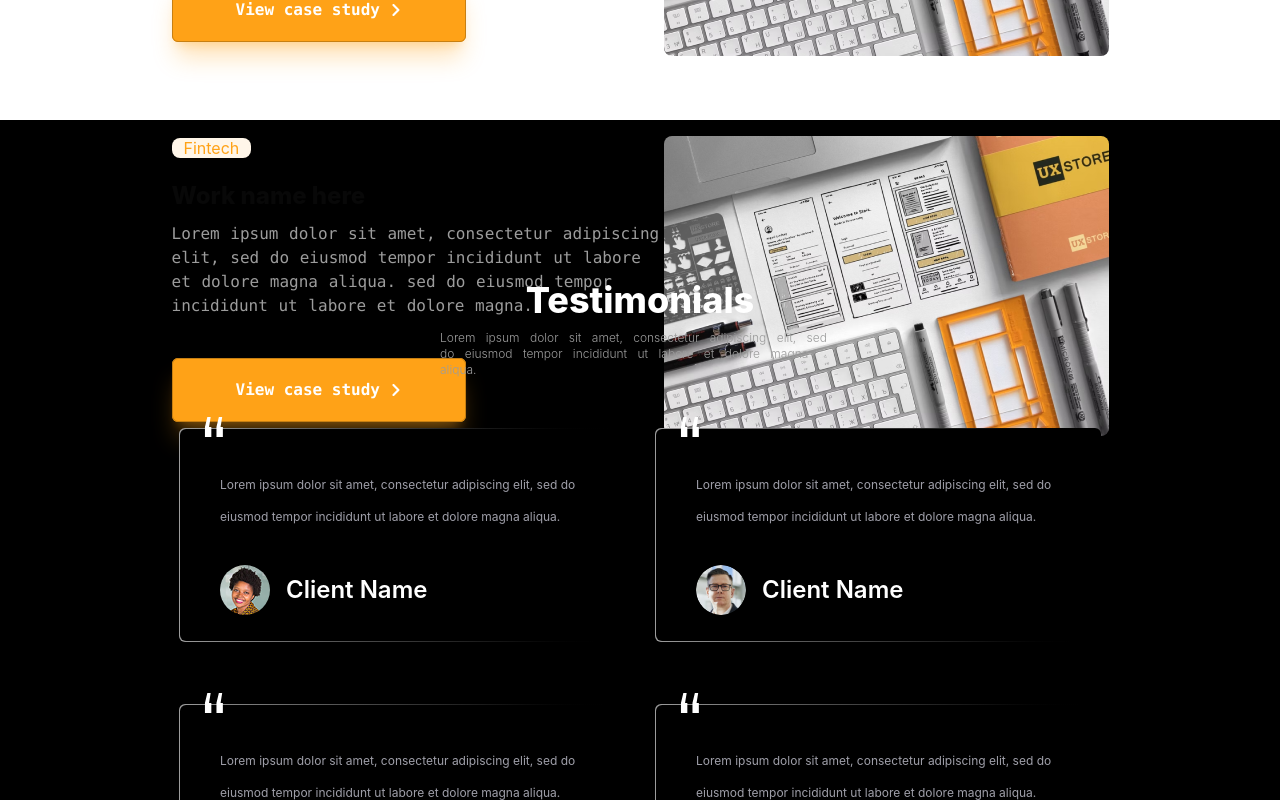
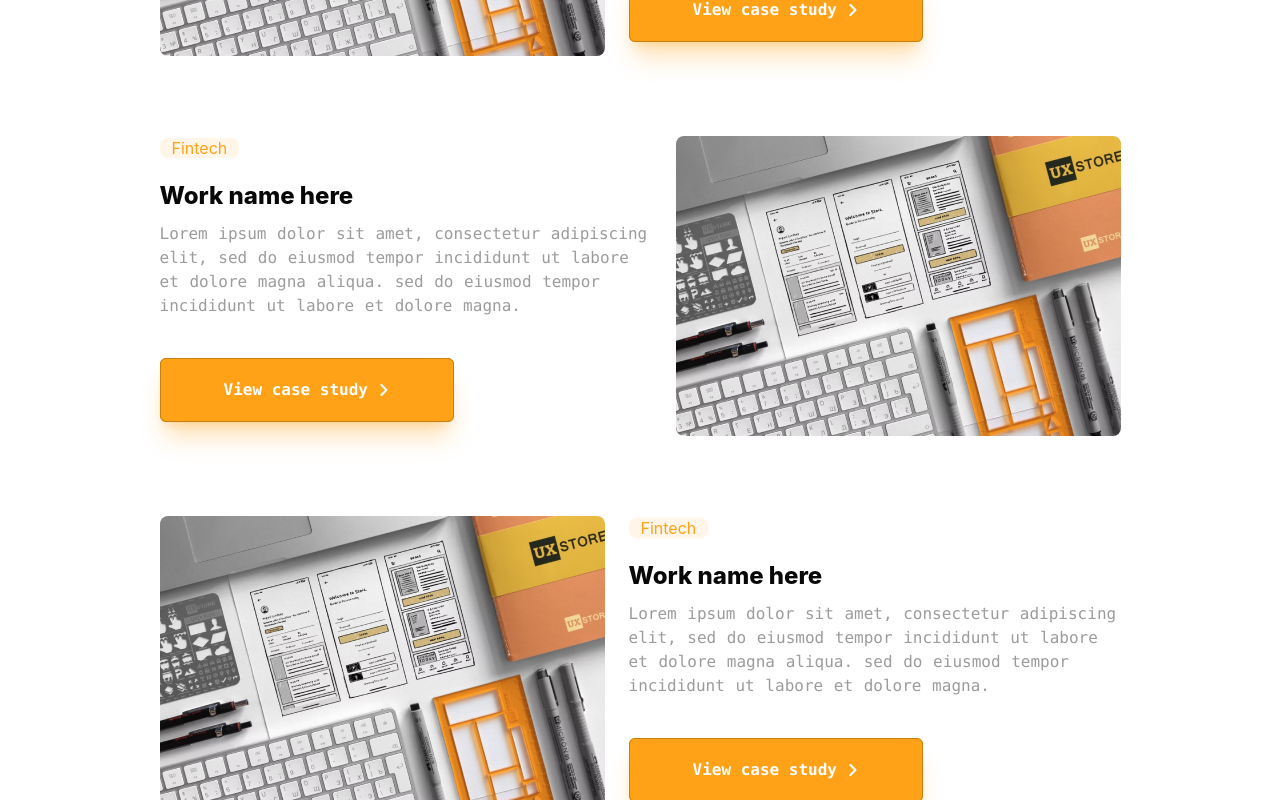
Before and after one commit to ProgrammingWithZakarya/personal-portfolio, a React (Vite) app: page / in a window 1280 px wide. Shown: the part 1760-2560 px from the top of the page. Built offline with nearby package versions, Linux system fonts and the light colour scheme.

Commit message:
refactor and complation CaseStudies section

```diff
--- a/src/components/Case-Studies.jsx
+++ b/src/components/Case-Studies.jsx
@@ -1,28 +1,61 @@
 import ArrowRightIcon from '../icons/arrow-right';
 import MaskgroupImg from '../assets/Maskgroup.png';
+
+const data = [
+  {
+    title: 'Work name here',
+    description:
+      'Lorem ipsum dolor sit amet, consectetur adipiscing elit, sed do eiusmod tempor incididunt ut labore et dolore magna aliqua. sed do eiusmod tempor incididunt ut labore et dolore magna.',
+    tag: 'Fintech',
+    image: MaskgroupImg,
+  },
+  {
+    title: 'Work name here',
+    description:
+      'Lorem ipsum dolor sit amet, consectetur adipiscing elit, sed do eiusmod tempor incididunt ut labore et dolore magna aliqua. sed do eiusmod tempor incididunt ut labore et dolore magna.',
+    tag: 'Fintech',
+    image: MaskgroupImg,
+  },
+  {
+    title: 'Work name here',
+    description:
+      'Lorem ipsum dolor sit amet, consectetur adipiscing elit, sed do eiusmod tempor incididunt ut labore et dolore magna aliqua. sed do eiusmod tempor incididunt ut labore et dolore magna.',
+    tag: 'Fintech',
+    image: MaskgroupImg,
+  },
+  {
+    title: 'Work name here',
+    description:
+      'Lorem ipsum dolor sit amet, consectetur adipiscing elit, sed do eiusmod tempor incididunt ut labore et dolore magna aliqua. sed do eiusmod tempor incididunt ut labore et dolore magna.',
+    tag: 'Fintech',
+    image: MaskgroupImg,
+  },
+];
+
 export default function CaseStudies() {
   return (
-    <>
-      <header className="flex flex-col items-center justify-center py-20">
+    <section>
+      <div className="flex flex-col items-center justify-center py-20">
         <h1 className="h-10 text-3xl font-bold text-[#080808]">Case Studies</h1>
         <p className="mt-4 flex h-16 w-142 gap-2.5 px-4 font-mono text-pretty text-[#9C9C9C]">
           Solving user & business problems since last 15+ years. Lorem ipsum dolor sit
           amet, consectetur adipiscing elit, sed do eiusmod tempor incididunt ut labore et
-          dolore magna aliqua.{' '}
+          dolore magna aliqua.
         </p>
-      </header>
-      <section className="odd:flex h-dvh py-14">
-        <div className='container flex flex-col gap-y-20'>
-        <div className="mx-auto flex justufy-center">
+      </div>
+      <div className="py-14">
+        <div className="container mx-auto flex flex-col gap-y-20 pb-35 *:gap-6 *:even:flex-row-reverse">
+          {data.map((item) => (
+            <div className={'justufy-center mx-auto flex'}>
               <div className="">
-            <span className="px-3 rounded-lg bg-[#FFF6E9] text-[#FFA217]">Fintech</span>
-            <h1 className=" text-2xl font-extrabold text-[#080808] mt-5">
-              Work name here
+                <span className="rounded-lg bg-[#FFF6E9] px-3 text-[#FFA217]">
+                  {item.tag}
+                </span>
+                <h1 className="mt-5 text-2xl font-extrabold text-[#080808]">
+                  {item.title}
                 </h1>
                 <p className="mt-2.5 mb-10 max-w-123 font-mono text-pretty text-[#9C9C9C] [word-spacing:1px]">
-              Lorem ipsum dolor sit amet, consectetur adipiscing elit, sed do eiusmod
-              tempor incididunt ut labore et dolore magna aliqua. sed do eiusmod tempor
-              incididunt ut labore et dolore magna.
+                  {item.description}
                 </p>
                 <button className="inline-flex cursor-pointer items-center gap-2.5 rounded-md bg-[#FFA217] px-16 py-5 font-mono text-base font-bold text-white shadow-xl shadow-[#FFA217]/30 outline -outline-offset-1 outline-[#c77f12] transition-colors hover:bg-[#FFA217]">
                   View case study
@@ -33,57 +66,16 @@
               </div>
               {/* img */}
               <div>
-          <img src={MaskgroupImg} alt="MaskgroupImg" className="w-111.25 h-75 rounded-lg object-cover" />
+                <img
+                  src={item.image}
+                  alt={item.title}
+                  className="h-75 w-111.25 rounded-lg object-cover"
+                />
               </div>
             </div>
-        <div className="mx-auto flex  justufy-center">
-          <div className="">
-            <span className="px-3 rounded-lg bg-[#FFF6E9] text-[#FFA217]">Fintech</span>
-            <h1 className=" text-2xl font-extrabold text-[#080808] mt-5">
-              Work name here
-            </h1>
-            <p className="mt-2.5 mb-10 max-w-123 font-mono text-pretty text-[#9C9C9C] [word-spacing:1px]">
-              Lorem ipsum dolor sit amet, consectetur adipiscing elit, sed do eiusmod
-              tempor incididunt ut labore et dolore magna aliqua. sed do eiusmod tempor
-              incididunt ut labore et dolore magna.
-            </p>
-            <button className="inline-flex cursor-pointer items-center gap-2.5 rounded-md bg-[#FFA217] px-16 py-5 font-mono text-base font-bold text-white shadow-xl shadow-[#FFA217]/30 outline -outline-offset-1 outline-[#c77f12] transition-colors hover:bg-[#FFA217]">
-              View case study
-              <span className="text-xs">
-                <ArrowRightIcon />
-              </span>
-            </button>
-          </div>
-          {/* img */}
-          <div>
-          <img src={MaskgroupImg} alt="MaskgroupImg" className="w-111.25 h-75 rounded-lg object-cover" />
-          </div>
-        </div>
-        <div className="mx-auto mb-35 flex justufy-center">
-          <div className="">
-            <span className="px-3 rounded-lg bg-[#FFF6E9] text-[#FFA217]">Fintech</span>
-            <h1 className=" text-2xl font-extrabold text-[#080808] mt-5">
-              Work name here
-            </h1>
-            <p className="mt-2.5 mb-10 max-w-123 font-mono text-pretty text-[#9C9C9C] [word-spacing:1px]">
-              Lorem ipsum dolor sit amet, consectetur adipiscing elit, sed do eiusmod
-              tempor incididunt ut labore et dolore magna aliqua. sed do eiusmod tempor
-              incididunt ut labore et dolore magna.
-            </p>
-            <button className="inline-flex cursor-pointer items-center gap-2.5 rounded-md bg-[#FFA217] px-16 py-5 font-mono text-base font-bold text-white shadow-xl shadow-[#FFA217]/30 outline -outline-offset-1 outline-[#c77f12] transition-colors hover:bg-[#FFA217]">
-              View case study
-              <span className="text-xs">
-                <ArrowRightIcon />
-              </span>
-            </button>
-          </div>
-          {/* img */}
-          <div>
-          <img src={MaskgroupImg} alt="MaskgroupImg" className="w-111.25 h-75 rounded-lg object-cover" />
-          </div>
+          ))}
         </div>
       </div>
     </section>
-    </>
   );
 }
```
Lines whose indentation alone changed are shown as unchanged.
